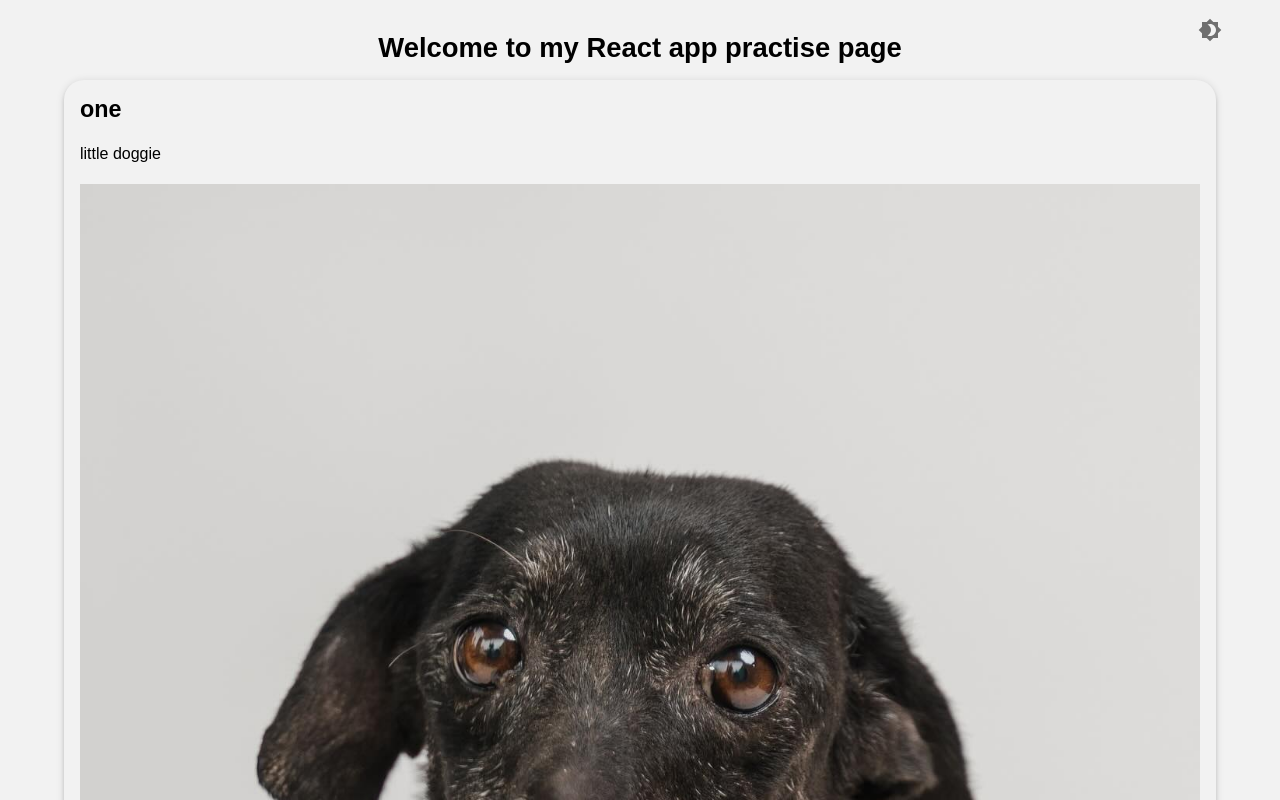
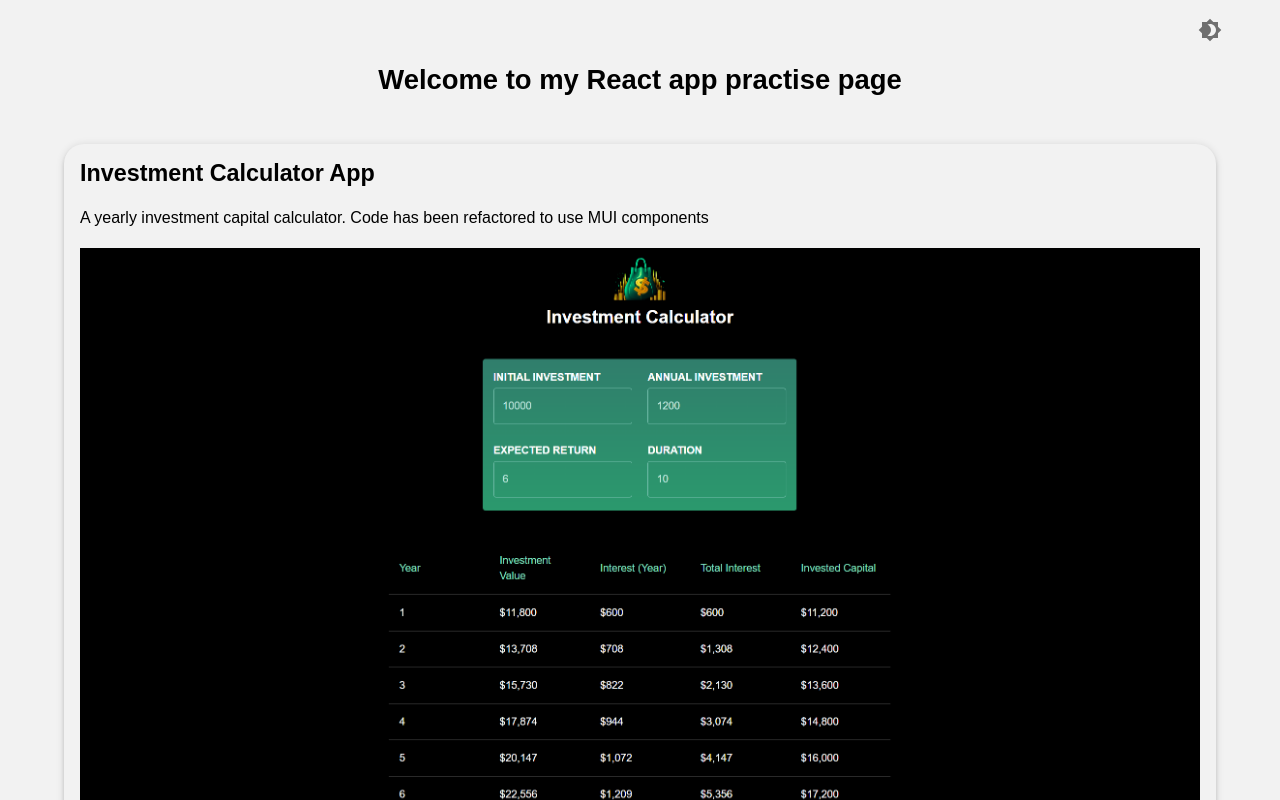
Before and after one commit to K-1105/react-practice-apps, a React (Vite) app: page / in a window 1280 px wide. Shown: the top 800 px of the page. Built offline with nearby package versions, Linux system fonts and the light colour scheme; no server answers.

Commit message:
updated investment app stack

```diff
--- a/src/components/AppList/AppList.tsx
+++ b/src/components/AppList/AppList.tsx
@@ -9,12 +9,12 @@ const AppList = () => {
 
   const appList = [
     {
-      title: 'one',
-      description: 'little doggie',
+      title: 'Investment Calculator App',
+      description: 'A yearly investment capital calculator. Code has been refactored to use MUI components',
       thumbnail: (
         <img
-          src="src/assets/nadie-dogs (59).jpg"
-          alt="Romi, the cutest pup from narices de nadie"
+          src="src\assets\investment_app.png"
+          alt="A screenshot showing a preview of the investment app"
           style={{ filter: mode === 'dark' ? 'brightness(0.5)' : 'none' }}
         />
       ),
--- a/src/pages/Home/Home.tsx
+++ b/src/pages/Home/Home.tsx
@@ -20,7 +20,7 @@ const Home = () => {
         />
       </IconButton>
       <Stack gap={1} my={2}>
-        <Typography textAlign="center" variant="h1">
+        <Typography textAlign="center" variant="h1" sx={{margin: '2rem'}}>
           Welcome to my React app practise page
         </Typography>
       </Stack>
```
Also changed, not shown: src/assets/investment_app.png (added).
